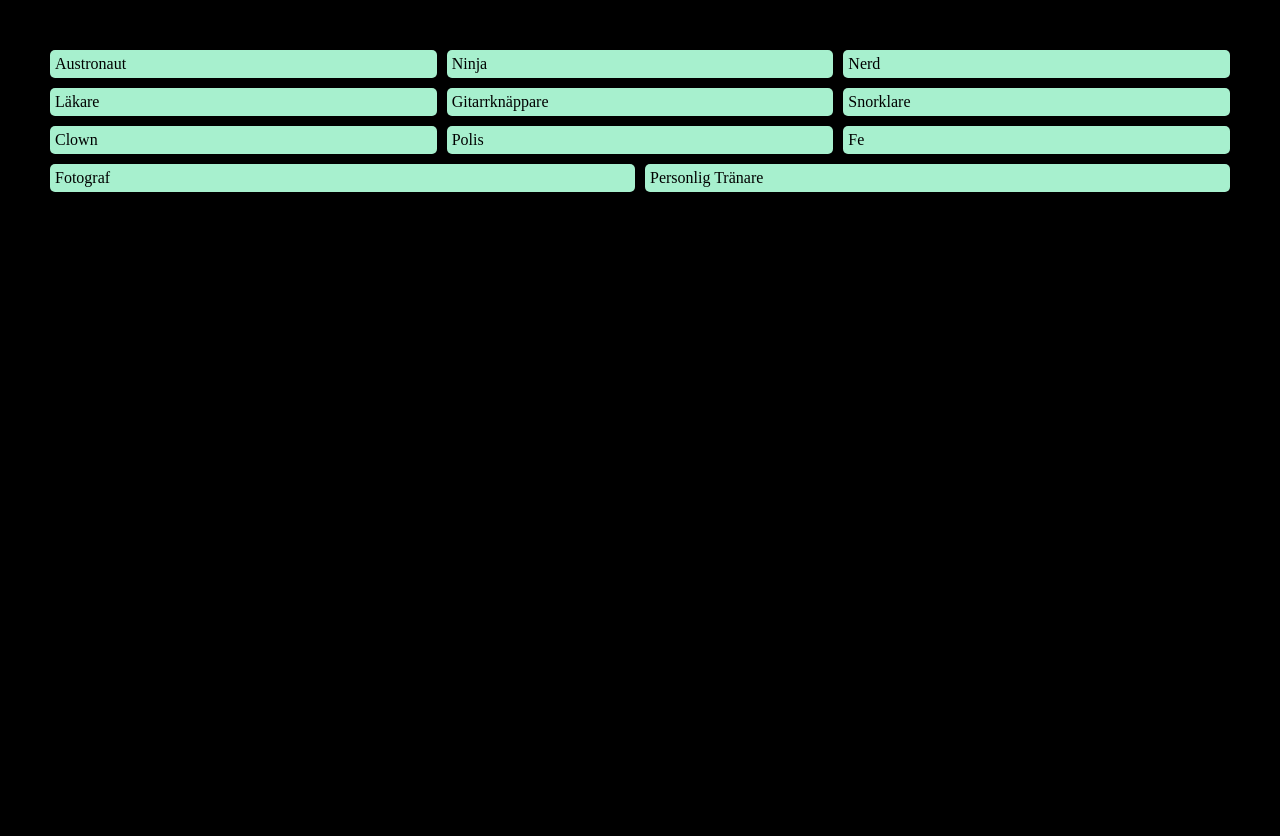
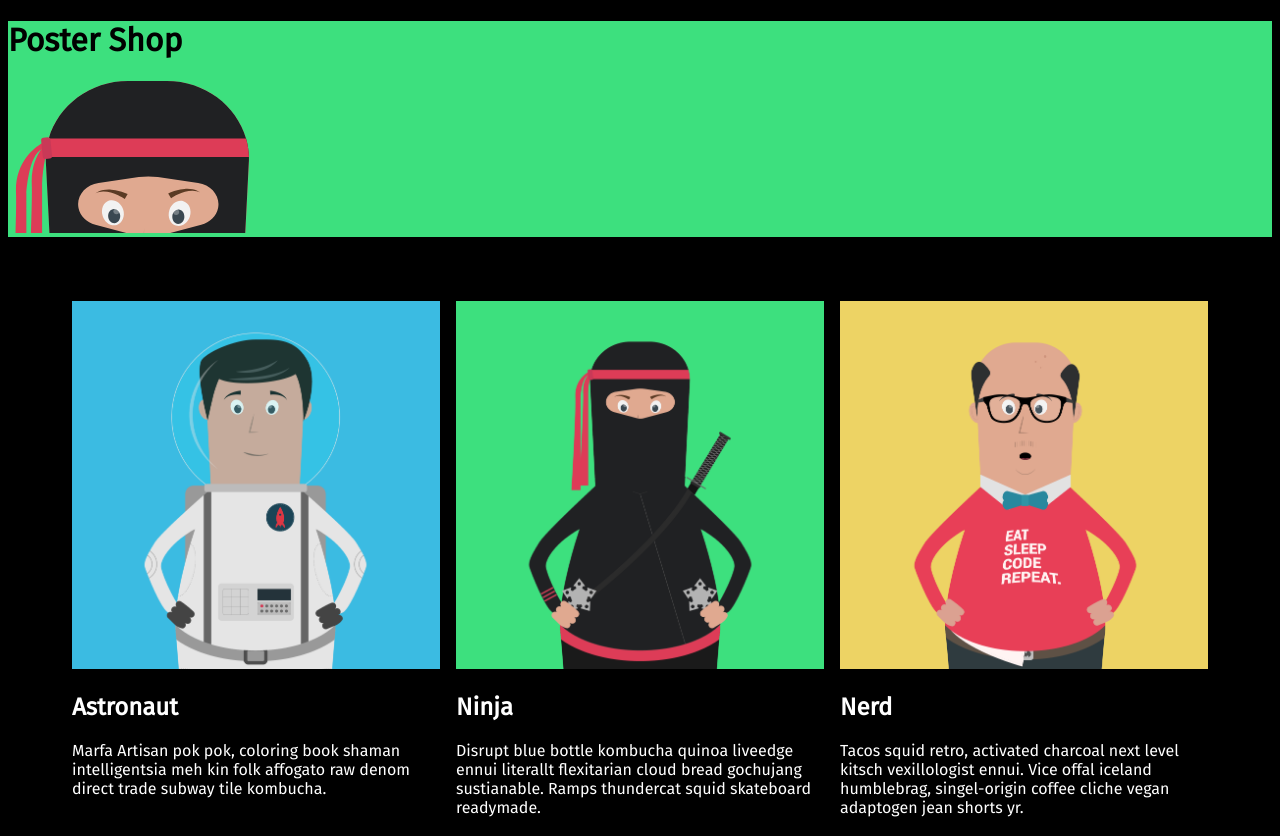
Before and after one commit to trojandersen/Poster-Shop, a plain HTML site: page index.html in a window 1280 px wide. Shown: the top 836 px of the page. Before the commit the page ends 800 px from the top, so only its background shows below. Drawn offline with Linux system fonts and the light colour scheme.

Commit message:
added more content, semantic classses & style

```diff
--- a/css/style.css
+++ b/css/style.css
@@ -1,73 +1,36 @@
 body {
-    margin: 50px;
     background-color: #000000;
+    font-family: 'Fira Sans', sans-serif;
+}
+
+.header {
+    width: 100%;
+    position: relative;
+    background-color: #3DE07E;
+    margin-bottom: 2rem;
+}
+
+img {
+    max-width: 100%;
   }
 
-.wrapper {
+.wrapper1 {
     display: grid;
-    grid-gap: 10px;
-    grid-template-columns: repeat(6, [col] 1fr);
-    grid-template-rows: repeat(4, [row] auto);
-    color: #000000;
+    grid-template-columns: repeat(3, 1fr);
+    gap: 1rem;
+    margin: 4rem;
+    color: #ffffff;
 }
 
-.box {
-    background-color: #a7f0ce;
-    border-radius: 5px;
-    padding: 5px;
+.wrapper2 {
+    display: grid;
+    grid-template-columns: repeat(2, 1fr);
+    gap: 1rem;
+    margin: 4rem;
+    color: #ffffff;
 }
 
-.a {
-    grid-column: col 1 / span 2;
-    grid-row: row 1;
+.footer {
+    background-color: #ffffff21;
+    color: #ffffff;
 }
-
-.b {
-    grid-column: col 3 / span 2;
-    grid-row: row 1;
-}
-
-.c {
-    grid-column: col 5 / span 2;
-    grid-row: row 1;
-}
-
-.d {
-    grid-column: col 1 / span 2;
-    grid-row: row 2;
-}
-
-.e {
-    grid-column: col 3 / span 2;
-    grid-row: row 2;
-}
-
-.f {
-    grid-column: col 5 / span 2;
-    grid-row: row 2;
-}
-
-.g {
-    grid-column: col 1 / span 2;
-    grid-row: row 3;
-}
-
-.h {
-    grid-column: col 3 / span 2;
-    grid-row: row 3;
-}
-
-.i {
-    grid-column: col 5 / span 2;
-    grid-row: row 3;
-}
-
-.j {
-    grid-column: col 1 / span 3;
-    grid-row: row 4;
-}
-
-.k {
-    grid-column: col 4 / span 3;
-    grid-row: row 4;
-}
--- a/index.html
+++ b/index.html
@@ -4,21 +4,132 @@
     <meta charset="UTF-8">
     <meta name="viewport" content="width=device-width, initial-scale=1.0">
     <title>Poster</title>
+    <link rel="preconnect" href="https://fonts.googleapis.com%22%3E/">
+    <link rel="preconnect" href="https://fonts.gstatic.com/" crossorigin>
+    <link href="https://fonts.googleapis.com/css2?family=Fira+Sans&family=Roboto&display=swap" rel="stylesheet">
     <link rel="stylesheet" href="css/style.css">
 </head>
 <body>
-    <div class="wrapper">
-        <div class="box a">Austronaut</div>
-        <div class="box b">Ninja</div>
-        <div class="box c">Nerd</div>
-        <div class="box d">Läkare</div>
-        <div class="box e">Gitarrknäppare</div>
-        <div class="box f">Snorklare</div>
-        <div class="box g">Clown</div>
-        <div class="box h">Polis</div>
-        <div class="box i">Fe</div>
-        <div class="box j">Fotograf</div>
-        <div class="box k">Personlig Tränare</div>
-    </div>
+    <header class="header">
+        <h1>Poster Shop</h1>
+        <img src="assets/ninjahead.svg" alt="Home">
+    </header>
+
+    <main>
+        <div class="wrapper1">
+            <article class="card">
+                <img src="assets/char-1.png" alt="Astronaut">
+                <h2>Astronaut</h2>
+                <p>
+                    Marfa Artisan pok pok, coloring book shaman intelligentsia meh kin
+                    folk affogato raw denom direct trade subway tile kombucha.
+                </p>
+            </article>
+
+            <article class="card">
+                <img src="assets/char-2.png" alt="Ninja">
+                <h2>Ninja</h2>
+                <p>
+                    Disrupt blue bottle kombucha quinoa liveedge ennui literallt
+                    flexitarian cloud bread gochujang sustianable. Ramps thundercat
+                    squid skateboard readymade.
+                </p>
+            </article>
+
+            <article class="card">
+                <img src="assets/char-3.png" alt="Nerd">
+                <h2>Nerd</h2>
+                <p>
+                    Tacos squid retro, activated charcoal next level kitsch
+                    vexillologist ennui. Vice offal iceland humblebrag, singel-origin
+                    coffee cliche vegan adaptogen jean shorts yr.
+                </p>
+            </article>
+
+            <article class="card">
+                <img src="assets/char-11.png" alt="Läkare">
+                <h2>Läkare</h2>
+                <p>
+                    Marfa Artisan pok pok, coloring book shaman intelligentsia meh kin
+                    folk affogato raw denom direct trade subway tile kombucha.
+                </p>
+            </article>
+
+            <article class="card">
+                <img src="assets/char-12.png" alt="Gitarrknäppare">
+                <h2>Gitarrknäppare</h2>
+                <p>
+                    Disrupt blue bottle kombucha quinoa liveedge ennui literallt
+                    flexitarian cloud bread gochujang sustianable. Ramps thundercat
+                    squid skateboard readymade.
+                </p>
+            </article>
+
+            <article class="card">
+                <img src="assets/char-4.png" alt="Snorklare">
+                <h2>Snorklare</h2>
+                <p>
+                    Tacos squid retro, activated charcoal next level kitsch
+                    vexillologist ennui. Vice offal iceland humblebrag, singel-origin
+                    coffee cliche vegan adaptogen jean shorts yr.
+                </p>
+            </article>
+
+            <article class="card">
+                <img src="assets/char-5.png" alt="Clown">
+                <h2>Clown</h2>
+                <p>
+                    Marfa Artisan pok pok, coloring book shaman intelligentsia meh kin
+                    folk affogato raw denom direct trade subway tile kombucha.
+                </p>
+            </article>
+
+            <article class="card">
+                <img src="assets/char-6.png" alt="Polis">
+                <h2>Polis</h2>
+                <p>
+                    Disrupt blue bottle kombucha quinoa liveedge ennui literallt
+                    flexitarian cloud bread gochujang sustianable. Ramps thundercat
+                    squid skateboard readymade.
+                </p>
+            </article>
+
+            <article class="card">
+                <img src="assets/char-8.png" alt="Fe">
+                <h2>Fe</h2>
+                <p>
+                    Tacos squid retro, activated charcoal next level kitsch
+                    vexillologist ennui. Vice offal iceland humblebrag, singel-origin
+                    coffee cliche vegan adaptogen jean shorts yr.
+                </p>
+            </article>
+        </div>
+
+        <div class="wrapper2">
+            <article class="card2">
+                <img src="assets/char-7.png" alt="Fotograf">
+                <h2>Fotograf</h2>
+                <p>
+                    Disrupt blue bottle kombucha quinoa liveedge ennui literallt
+                    flexitarian cloud bread gochujang sustianable. Ramps thundercat
+                    squid skateboard readymade.
+                </p>
+            </article>
+
+            <article class="card2">
+                <img src="assets/char-9.png" alt="Personlig Tränare">
+                <h2>Personlig Tränare</h2>
+                <p>
+                    Man braid hammock listicle retro crucifix, tumeric poutine kale
+                    chips letterpress woke. activated charcoal jianbing coloring book
+                    direct trade tote.
+                </p>
+            </article>
+        </div>
+
+        <footer class="footer">
+            test
+        </footer>
+    </main>
 </body>
 </html>
```
